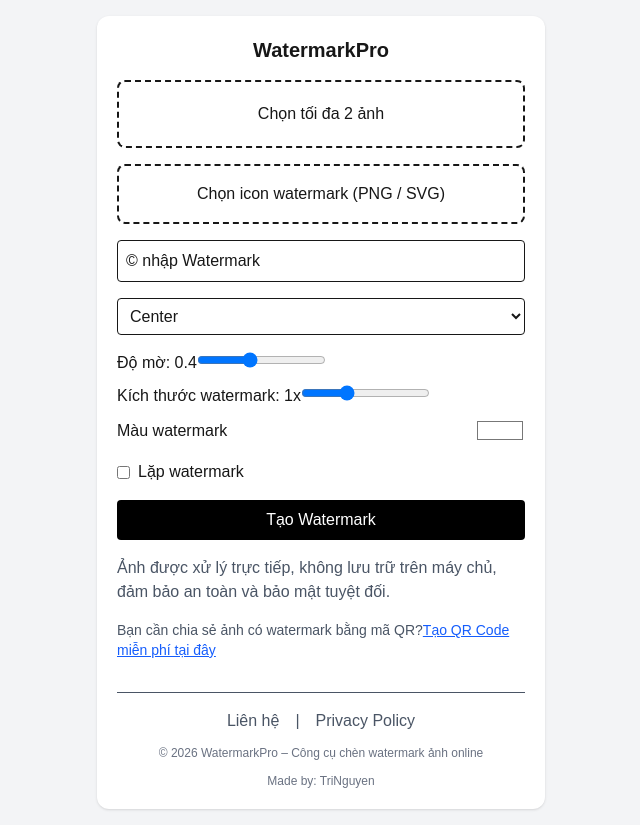
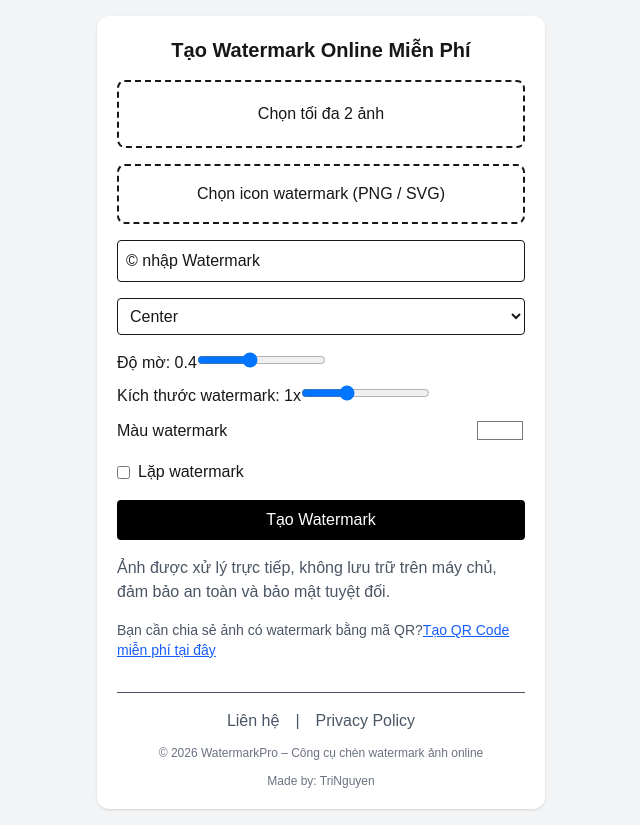
Before and after one commit to hiyoshichannel-boop/WatermarkOnline, a Next.js app: page / in a window 1280 px wide. Shown: the whole page, without its empty margins (319-959 px from the left). Built offline with nearby package versions, Linux system fonts and the light colour scheme.

Commit message:
Update 50 doi h1

```diff
--- a/app/page.tsx
+++ b/app/page.tsx
@@ -120,7 +120,7 @@ a.remove();
     <main className="min-h-screen bg-gray-100 flex justify-center p-4">
       <div className="w-full max-w-md bg-white p-5 rounded-xl shadow space-y-4">
         <h1 className="text-xl font-bold text-center">
-          WatermarkPro
+          Tạo Watermark Online Miễn Phí
         </h1>
 
         {/* UPLOAD IMAGES */}
```
